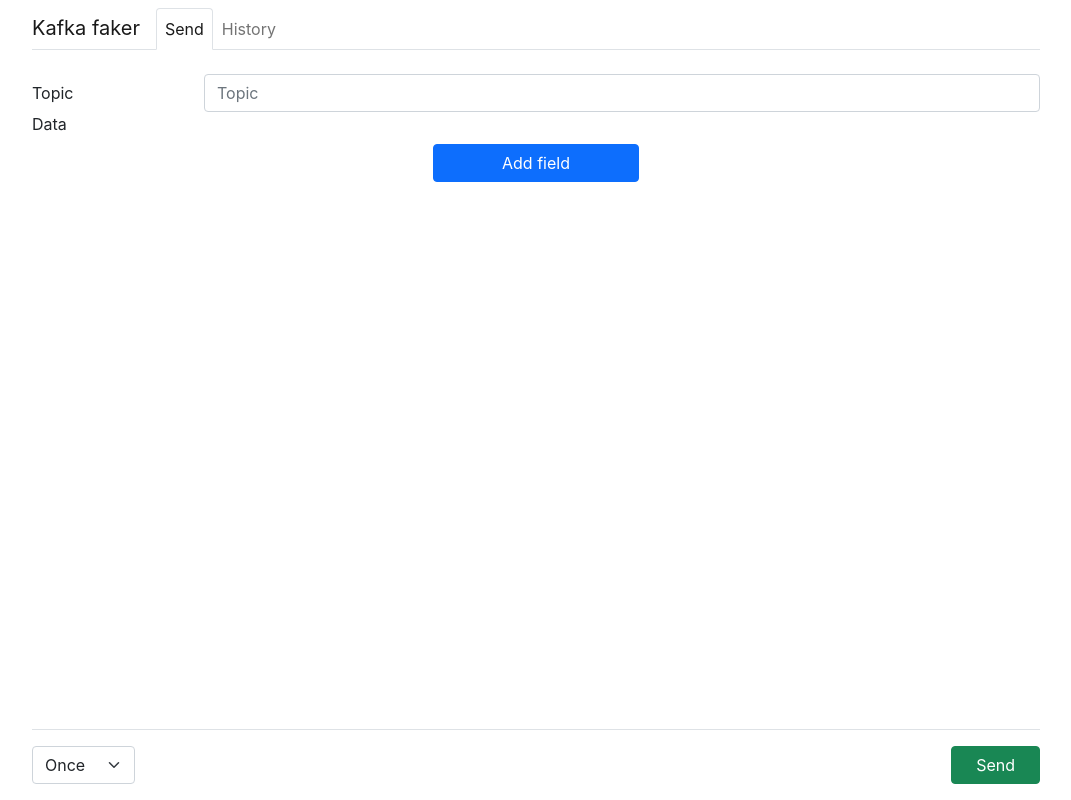
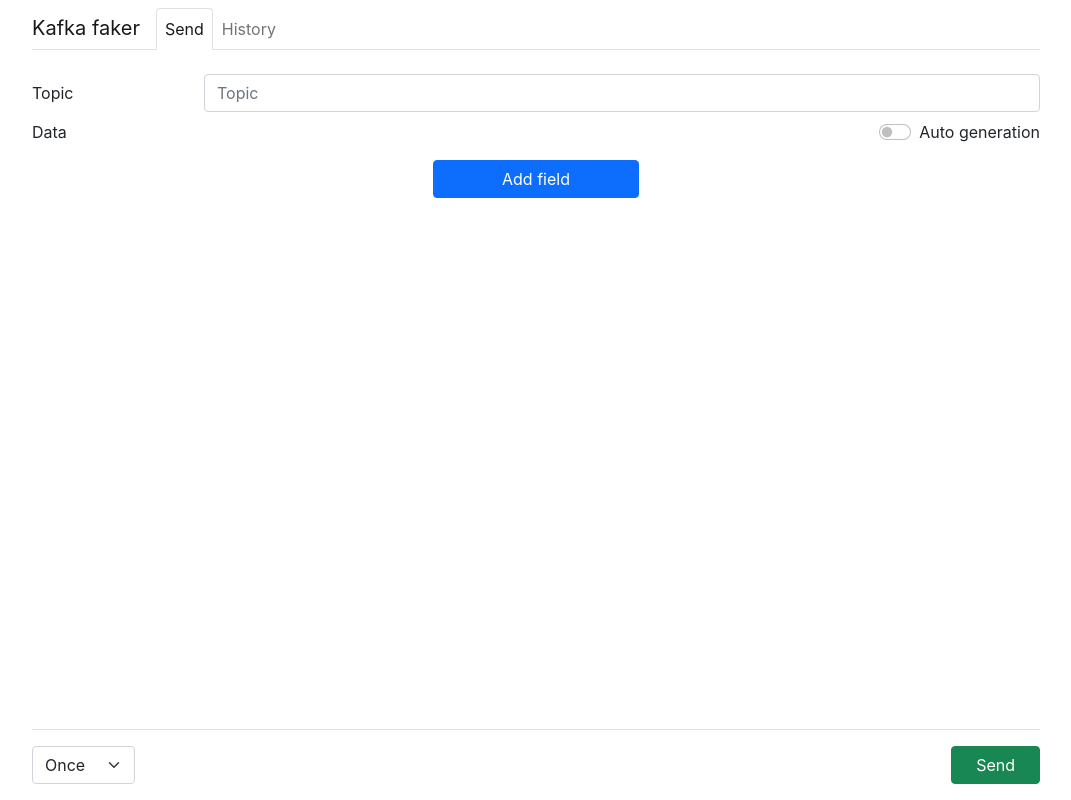
Before and after one commit to BenasB/kafka-faker, a React (Create React App) app: page / in a window 1280 px wide. Shown: the whole page, without its empty margins (104-1175 px from the left). Built offline with nearby package versions, Linux system fonts and the light colour scheme.

Commit message:
Added auto generation switch and fixed type selection bug

```diff
--- a/src/components/messageForm/MessageDataRow.tsx
+++ b/src/components/messageForm/MessageDataRow.tsx
@@ -15,7 +15,7 @@
 }
 
 const MessageDataRow: React.FC<Props & MessageFormManagement> = (props) => {
-  const { dataField, indices } = props;
+  const { dataField, indices, message } = props;
   const {
     updateMessageDataKey,
     updateMessageDataType,
@@ -51,7 +51,11 @@
                 indices
               )
             }
-            value={dataField.valueType}
+            value={
+              dataField.valueType === "generation"
+                ? dataField.generationType
+                : dataField.valueType
+            }
           >
             {[...messageDataFieldGenerationTypes, ...messageDataFieldTypes].map(
               (m) => (
@@ -84,7 +88,7 @@
             </Button>
           </Col>
         )}
-        {dataField.valueType === "generation" && (
+        {dataField.valueType === "generation" && !message.autoGeneration && (
           <>
             <Col>
               <Form.Control
--- a/src/components/messageForm/MessageForm.tsx
+++ b/src/components/messageForm/MessageForm.tsx
@@ -1,10 +1,18 @@
 import React from "react";
-import { Form, Row, Col, Button } from "react-bootstrap";
+import {
+  Form,
+  Row,
+  Col,
+  Button,
+  Tooltip,
+  OverlayTrigger,
+} from "react-bootstrap";
 import { MessageFormManagement } from "../../hooks/useMessageForm";
 import MessageDataRow from "./MessageDataRow";
 
 const MessageForm: React.FC<MessageFormManagement> = (props) => {
-  const { message, addMessageDataField, updateTopic } = props;
+  const { message, addMessageDataField, updateTopic, toggleAutoGeneration } =
+    props;
 
   return (
     <Form onSubmit={(e) => e.preventDefault()}>
@@ -21,7 +29,23 @@
         </Col>
       </Form.Group>
       <Form.Group>
-        <Form.Label>Data</Form.Label>
+        <div className="d-flex justify-content-between my-2">
+          <Form.Label>Data</Form.Label>
+          <OverlayTrigger
+            overlay={
+              <Tooltip>
+                Automatically generate data when sending a message
+              </Tooltip>
+            }
+          >
+            <Form.Check
+              type="switch"
+              label="Auto generation"
+              value={message.autoGeneration.toString()}
+              onClick={() => toggleAutoGeneration()}
+            />
+          </OverlayTrigger>
+        </div>
         {message.data.map((dataField, index) => (
           <MessageDataRow
             {...props}
--- a/src/hooks/useMessageForm.tsx
+++ b/src/hooks/useMessageForm.tsx
@@ -27,6 +27,7 @@
 
 type MessageDataFieldGeneration = MessageDataFieldCommon & {
   valueType: "generation";
+  generationType: typeof messageDataFieldGenerationTypes[number];
   generate: () => string;
   value: string;
 };
@@ -39,6 +40,7 @@
 // State interface
 export interface Message {
   topic: string;
+  autoGeneration: boolean;
   data: MessageDataField[];
 }
 
@@ -48,6 +50,7 @@
   message: Message;
   addMessageDataField: () => void;
   updateTopic: (newTopic: string) => void;
+  toggleAutoGeneration: () => void;
   updateMessageDataKey: (
     newKey: string,
     messageDataFieldIndices: number[]
@@ -72,6 +75,7 @@
 const useMessageForm: () => MessageFormManagement = () => {
   const [message, setMessage] = useState<Message>({
     topic: "",
+    autoGeneration: false,
     data: [],
   });
 
@@ -95,6 +99,13 @@
     setMessage((prevState) => ({
       ...prevState,
       topic: newTopic,
+    }));
+  };
+
+  const toggleAutoGeneration = () => {
+    setMessage((prevState) => ({
+      ...prevState,
+      autoGeneration: !prevState.autoGeneration,
     }));
   };
 
@@ -174,6 +185,9 @@
     ): MessageDataFieldGeneration => ({
       ...fieldData,
       valueType: "generation",
+      generationType:
+        messageDataFieldGenerationTypes.find((t) => t === newType) ||
+        messageDataFieldGenerationTypes[0],
       generate,
       value: generate(),
     });
@@ -257,6 +271,7 @@
     message,
     addMessageDataField,
     updateTopic,
+    toggleAutoGeneration,
     updateMessageDataKey,
     updateMessageDataCustomValue,
     updateMessageDataType,
```
